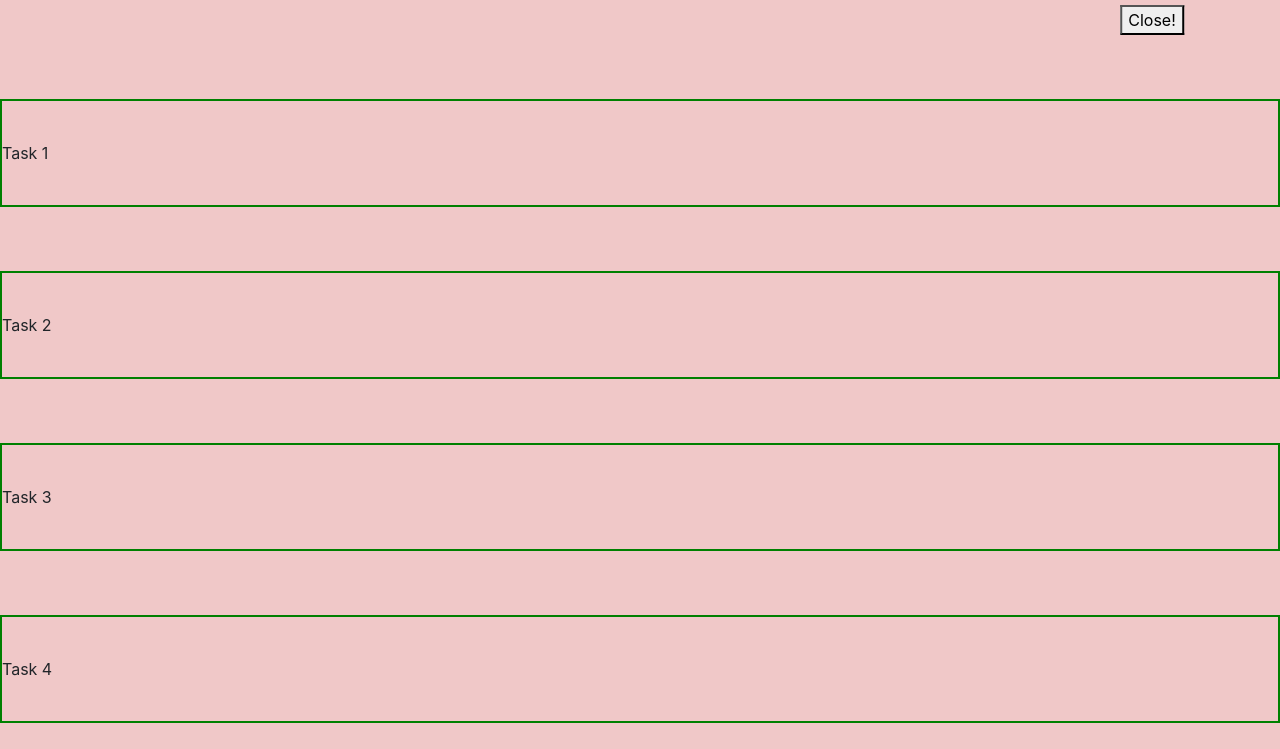
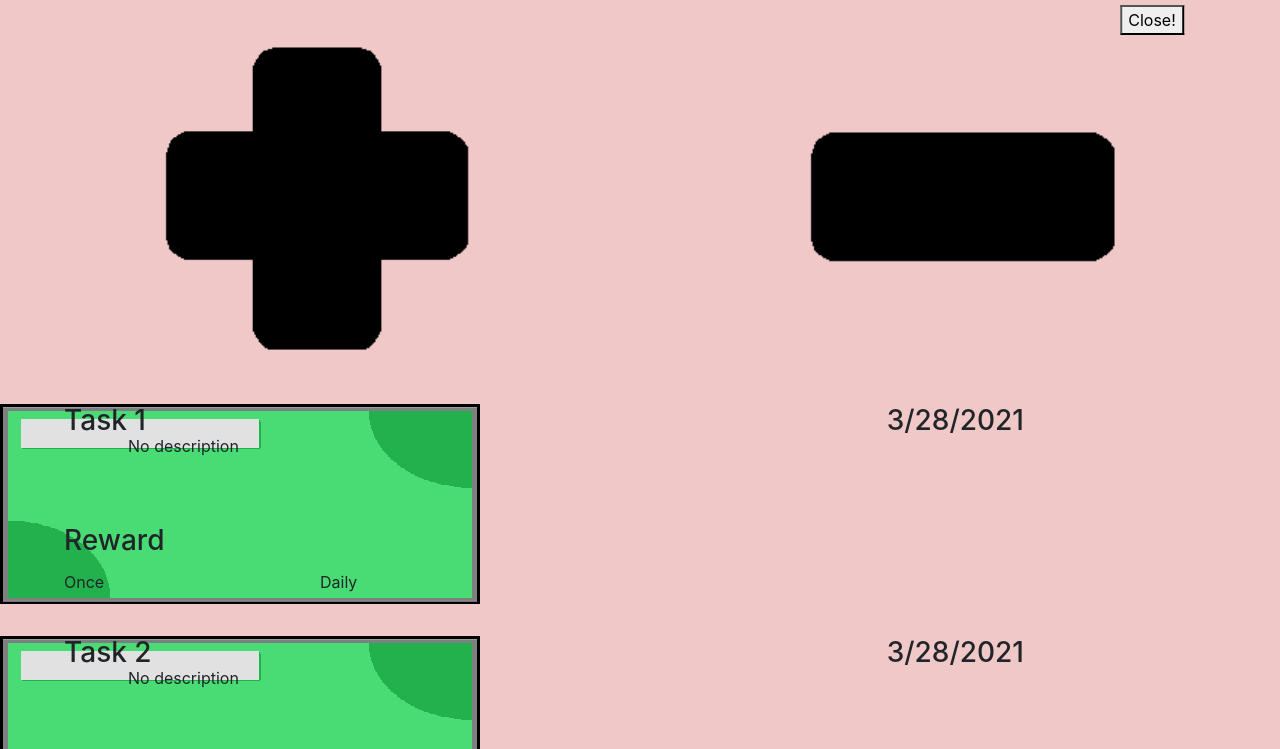
Before and after one commit to Eldenwyre/YATM, an Electron app: page tasks.html in a window 1280 px wide. Shown: the part 51-800 px from the top of the page. Drawn offline with nearby package versions, Linux system fonts and the light colour scheme; no server answers.

Commit message:
Made temporary task GUI

```diff
--- a/tasks.html
+++ b/tasks.html
@@ -21,18 +21,61 @@
     transform: translate(-50%, 0%);">Close!</button>
     </div>
 
+    <div>
+      <input type="image" src="images/Add.png" width="25%" style="transform: translate(50%, 0%);">
+      <input type="image" src="images/Remove.png" width="25%" style = "transform: translate(150%, 0%);
+      padding-top: 7%;
+      padding-bottom: 7%;">
+    </div>
+
     <script type="text/javascript">
       var test = ["Task 1","Task 2","Task 3","Task 4"];
-      var temp;
+      var increTest = ["Daily","Weekly","Biweekly","Monthly"];
+      var repeatsTest = ["Once","Twice","Three times","Four times"];
       for (i = 0; i < test.length; i++){
-        temp = document.createElement('div');
-        temp.className = 'taskTab';
-        temp.innerHTML = test[i];
-        document.getElementsByTagName('body')[0].appendChild(temp);
+        var Task = document.createElement('div');
+        var img = document.createElement('img');
+        var Name = document.createElement('h3');
+        var Desc = document.createElement('p');
+        var Datetime = document.createElement('h3');
+        var Subtasks = document.createElement('div');
+        var Reward = document.createElement('h3');
+        var Repeat_increment = document.createElement('div');
+        var Num_repeats = document.createElement('div');
+        Task.className = 'taskTab';
+
+        // Temporary use of the skill image as the background
+        img.src = "images/Skill.png"
+        Name.className = 'taskName';
+        Name.innerHTML = test[i];
+        Desc.className = 'taskDesc';
+        Desc.innerHTML = 'No description';
+        Datetime.className = 'taskDate';
+        var currentTime = new Date();
+        var month = currentTime.getMonth() + 1;
+        var day = currentTime.getDate();
+        var year = currentTime.getFullYear();
+        Datetime.innerHTML = month + "/" + day + "/" + year;
+
+        // Add more to subtasks in the future
+        Subtasks.className = 'taskSub';
+        Reward.className = 'taskReward';
+        Reward.innerHTML = 'Reward';
+        Repeat_increment.className = 'taskInc';
+        Repeat_increment.innerHTML = increTest[i];
+        Num_repeats.className = 'taskRep';
+        Num_repeats.innerHTML = repeatsTest[i];
+        Task.appendChild(img);
+        Task.appendChild(Name);
+        Task.appendChild(Desc);
+        Task.appendChild(Datetime);
+        Task.appendChild(Subtasks);
+        Task.appendChild(Reward);
+        Task.appendChild(Repeat_increment);
+        Task.appendChild(Num_repeats);
+        document.getElementsByTagName('body')[0].appendChild(Task);
       }
     </script>
-
-    <script src="local_modules\rust_core\native\src\skill.rs"></script>
 
   </body>
 
@@ -45,12 +88,64 @@
 
   <style>
     .taskTab{
+      position: relative;
       width: 100%;
-      overflow: auto;
-      border: 2px solid green;
-      margin: 5%;
+      margin-top: 2.5%;
       margin-left: 0%;
-      padding: 2.5em 0em;
+      margin-bottom: 2.5%;
+    }
+
+    /* Style used to make the Name of the task appear in the designated box for Names */
+    .taskName{
+      position: absolute;
+      top: 0%;
+      left: 5%;
+      width: 70%
+    }
+
+    /* Keeps the date for the task in a specific spot */
+    .taskDate{
+      position: absolute;
+      top: 0%;
+      right: 20%;
+    }
+
+    /* Gives an area to the description */
+    .taskDesc{
+      position: absolute;
+      top: 15%;
+      left: 10%;
+      width: 70%;
+      length: 50%;
+    }
+
+    /* Keeps the reward in a specific spot */
+    .taskReward{
+      position: absolute;
+      top: 60%;
+      left: 5%;
+    }
+
+    /* Keeps the subtasks in a specific spot */
+    .taskSub{
+      position: absolute;
+      top: 50%;
+      left: 20%;
+    }
+
+    /* Keeps the repeating number in a specific spot */
+    .taskRep{
+      position:absolute;
+      bottom: 5%;
+      left: 5%;
+      width: 20%;
+    }
+
+    /* Keeps the repeating increment in a specific spot */
+    .taskInc{
+      position:absolute;
+      bottom: 5%;
+      left: 25%;
     }
   </style>
 </html>
```
